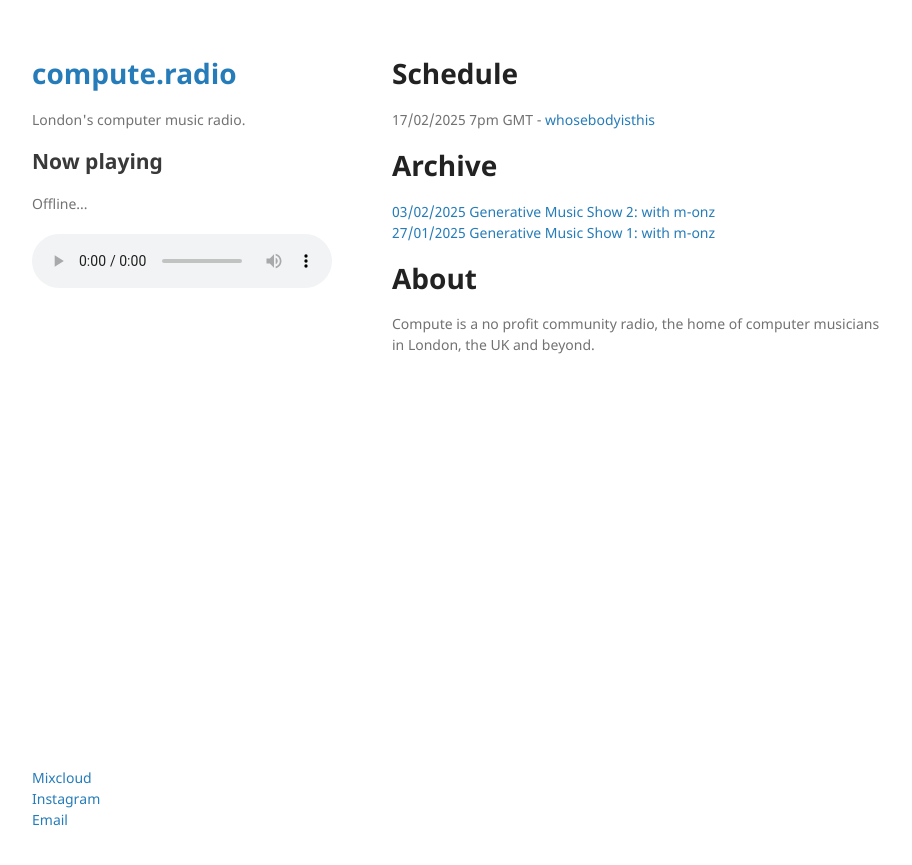
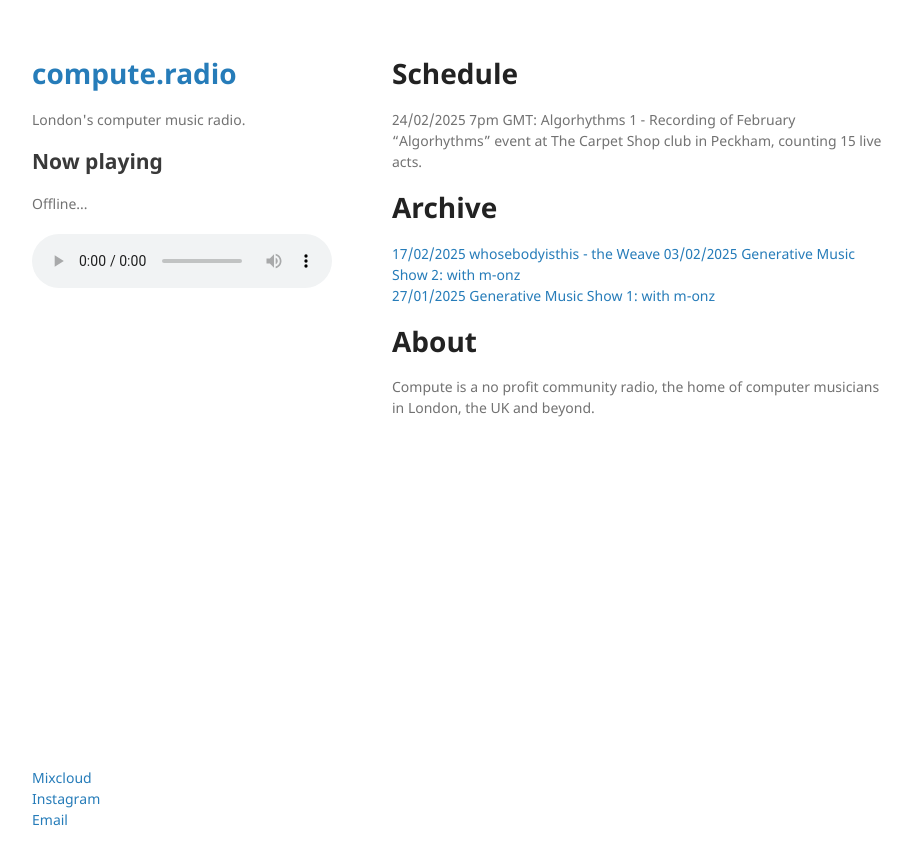
Before and after one commit to compute-radio/compute-radio.github.io, a Jekyll site: the page built from index.md, in a window 1280 px wide. Shown: the top 865 px of the page, without its empty margins (178-1090 px from the left). Built offline with Jekyll 4.4.1, drawn with Linux system fonts in a browser that asks for light colours; our own code applies the rules of GitHub Pages for plain Markdown files.

Commit message:
Update index.md

```diff
--- a/index.md
+++ b/index.md
@@ -3,9 +3,10 @@ layout: default
 ---
 
 # Schedule
-17/02/2025 7pm GMT - [whosebodyisthis](https://www.instagram.com/whosebodyisthis/)
+24/02/2025 7pm GMT: Algorhythms 1 - Recording of February "Algorhythms" event at The Carpet Shop club in Peckham, counting 15 live acts.
 
 # Archive
+[17/02/2025 whosebodyisthis - the Weave](https://www.mixcloud.com/computedotradio/)
 [03/02/2025 Generative Music Show 2: with m-onz](https://www.mixcloud.com/computedotradio/generative-music-show-2-with-m-onz/)<br/>
 [27/01/2025 Generative Music Show 1: with m-onz](https://www.mixcloud.com/computedotradio/generative-music-show-1-with-m-onz/)<br/>
 
```
